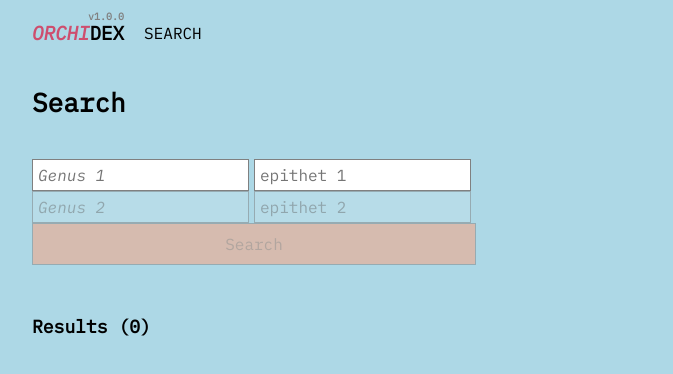
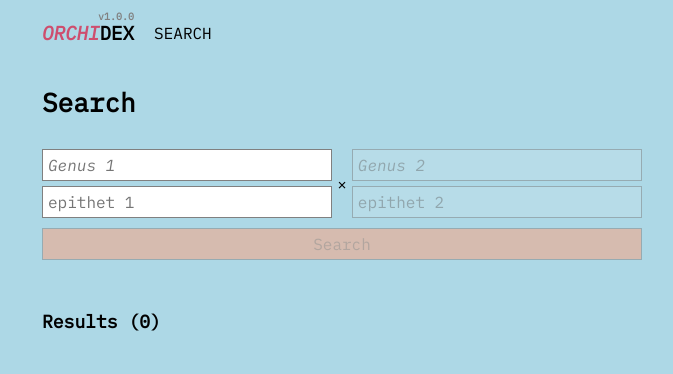
Before and after one commit to sighrobot/orchidex, a Next.js app: page /search in a window 1280 px wide. Shown: the top 374 px of the page, without its empty margins (98-771 px from the left). Built offline with nearby package versions, Linux system fonts and the light colour scheme.

Commit message:
more search form

```diff
--- a/pages/search.js
+++ b/pages/search.js
@@ -84,6 +84,7 @@ export default function Index() {
 
       <form onSubmit={handleSubmit}>
         <div>
+          <span>
             <input
               autoComplete="off"
               name="genus"
@@ -93,6 +94,7 @@ export default function Index() {
               type="search"
               value={value.genus}
             />
+            <br />
             <input
               autoComplete="off"
               name="epithet"
@@ -101,8 +103,9 @@ export default function Index() {
               type="search"
               value={value.epithet}
             />
-        </div>
-        <div>
+          </span>
+          <span>&times;</span>
+          <span>
             <input
               autoComplete="off"
               name="genus"
@@ -113,6 +116,7 @@ export default function Index() {
               value={value2.genus}
               type="search"
             />
+            <br />
             <input
               autoComplete="off"
               disabled={!value.genus && !value.epithet}
@@ -122,6 +126,7 @@ export default function Index() {
               type="search"
               value={value2.epithet}
             />
+          </span>
         </div>
         <button disabled={!value.genus && !value.epithet} type="submit">
           Search
--- a/styles/globals.css
+++ b/styles/globals.css
@@ -6,9 +6,12 @@ body {
 }
 
 body {
-  padding: 0 10px;
   background: lightblue;
   font-size: 16px;
+  width: 100vw;
+}
+
+#__next {
   width: 100vw;
 }
 
@@ -37,6 +40,7 @@ mark {
 .container {
   margin: 0 auto;
   max-width: 1020px;
+  padding: 0 10px;
 }
 
 nav {
@@ -157,26 +161,44 @@ details summary {
 }
 
 form {
-  display: inline-block;
   margin: 30px 0;
+  max-width: 600px;
 }
 
 form > div {
   display: flex;
+  /* width: calc(100% - 50px); */
+  /* justify-content: space-between; */
+  align-items: center;
+}
+
+form > div > span:not(:nth-child(2)) {
+  flex-grow: 1;
+}
+
+form > div > span:nth-child(2) {
+  margin: 0 5px;
+}
+
+form > *:not(:first-child) {
+  margin-top: 10px;
 }
 
 input[type="search"] {
   appearance: none;
   border: 1px solid gray;
-  width: auto;
-  margin-right: 5px;
   padding: 5px;
+  width: 100%;
+}
+
+input[type="search"]:first-child {
+  margin-bottom: 5px;
 }
 
 button[type="submit"] {
   border: 1px solid gray;
   width: 100%;
-  padding: 10px;
+  padding: 5px;
   background: lightsalmon;
 }
 input[type="search"][disabled],
```
Lines whose indentation alone changed are shown as unchanged.
